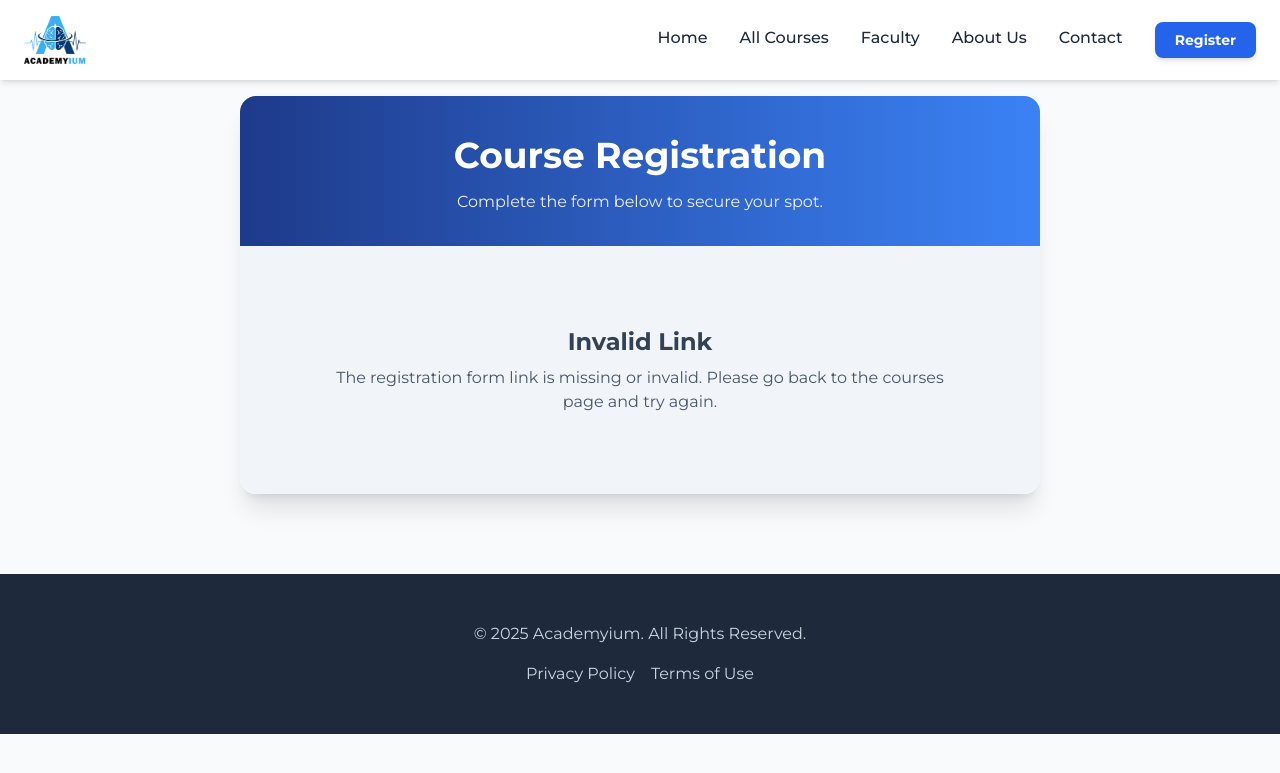
After one commit to Islam-vz7/Academyium, a PHP site: page /view/registration.php in a window 1280 px wide. The commit adds this page. Shown: the top 773 px of the page. Run offline with PHP 8.4, Linux system fonts and the light colour scheme; some libraries are stand-ins or nearby versions.

Commit message:
Registration & Feedback

```diff
--- a/include/assets/style.css
+++ b/include/assets/style.css
@@ -1,20 +1,20 @@
 /*
   ========================================
-  AEMIS - Professional & Responsive Stylesheet
+  ACADEMYIUM - Main Website Stylesheet
+  Version: 2.0 (Professional & Responsive)
   ========================================
 */
 
-/* 1. ROOT VARIABLES & GLOBAL STYLES
-  Using CSS variables for easy theme management and consistency.
-*/
+/* --- 1. ROOT VARIABLES & GLOBAL STYLES --- */
 :root {
     --primary-color: #2563eb;
     --primary-hover: #1d4ed8;
+    --secondary-color: #475569;
     --text-dark: #1e293b;
     --text-light: #f8fafc;
     --text-muted: #64748b;
     --bg-light: #f8fafc;
-    --bg-dark: #1e293b;
+    --bg-dark: #111827;
     --border-color: #e2e8f0;
     --font-main: 'Montserrat', sans-serif;
     --shadow-md: 0 4px 6px -1px rgb(0 0 0 / 0.1), 0 2px 4px -2px rgb(0 0 0 / 0.1);
@@ -32,14 +32,54 @@ body {
     line-height: 1.6;
 }
 
-/*
-  2. CORE COMPONENT STYLES
-  Styling for reusable components like buttons, cards, and navigation.
-*/
+/* --- 2. HEADER & NAVIGATION --- */
+header {
+    transition: background-color var(--transition-speed) ease, box-shadow var(--transition-speed) ease;
+}
 
 
+.form-container {
+        background-color: #ffffff;
+        border-radius: 1rem;
+        box-shadow: 0 20px 25px -5px rgb(0 0 0 / 0.1), 0 8px 10px -6px rgb(0 0 0 / 0.1);
+        overflow: hidden;
+        max-width: 800px;
+        width: 100%;
+        margin: auto;
+    }
+    .form-header {
+        background: linear-gradient(to right, #1e3a8a, #3b82f6);
+        color: white;
+        padding: 2rem;
+        text-align: center;
+    }
+    .feed-form-header {
+        background: linear-gradient(to right, #f59e0b, #fbbf24); /* Amber gradient */
+        color: white;
+        padding: 2rem;
+        text-align: center;
+    }
+    .form-header h1 { font-size: 2.25rem; font-weight: 700; }
+    .form-header p { opacity: 0.9; margin-top: 0.5rem; }
+    .iframe-wrapper {
+        position: relative;
+        width: 100%;
+        padding-top: 150%; /* Default aspect ratio for a long form */
+    }
+    .iframe-wrapper iframe {
+        position: absolute;
+        top: 0;
+        left: 0;
+        width: 100%;
+        height: 100%;
+        border: 0;
+    }
+    .error-message {
+        text-align: center;
+        padding: 4rem;
+        color: #475569;
+    }
 
-/* --- Header & Navigation --- */
 .nav-link {
     transition: color var(--transition-speed) ease;
     font-weight: 500;
@@ -82,22 +122,28 @@ body {
      background: linear-gradient(to bottom, rgba(0, 0, 0, 0.1), rgba(0, 0, 0, 0.6));
 }
 
-/* --- Buttons --- */
+/* --- 4. BUTTONS --- */
+.btn {
+    display: inline-flex;
+    align-items: center;
+    justify-content: center;
+    padding: 0.625rem 1.25rem;
+    border-radius: 0.5rem;
+    font-weight: 600;
+    text-align: center;
+    transition: all 0.3s ease;
+    border: 2px solid transparent;
+}
+
 .btn-primary {
     background-color: var(--primary-color);
     color: var(--text-light);
-    transition: background-color var(--transition-speed) ease, transform var(--transition-speed) ease, box-shadow var(--transition-speed) ease;
     box-shadow: var(--shadow-md);
-    border-radius: 8px;
 }
 .btn-primary:hover {
     background-color: var(--primary-hover);
     transform: translateY(-3px);
     box-shadow: var(--shadow-lg);
-}
-.btn-primary:focus-visible {
-    outline: 2px solid var(--primary-color);
-    outline-offset: 2px;
 }
 
 .btn-secondary {
@@ -127,125 +238,50 @@ body {
     font-weight: 700;
 }
 
-/* --- Course Cards --- */
-.course-card {
+.faculty-card {
     background-color: #ffffff;
     transition: transform var(--transition-speed) ease, box-shadow var(--transition-speed) ease;
     border: 1px solid var(--border-color);
-    border-radius: 12px;
-    overflow: hidden;
+    border-radius: 1rem;
     box-shadow: var(--shadow-md);
 }
-.course-card:hover {
-    transform: translateY(-10px);
+.faculty-card:hover {
+    transform: translateY(-8px);
     box-shadow: var(--shadow-xl);
 }
-.course-card img {
-    transition: transform var(--transition-speed) ease;
+
+/* --- 6. FOOTER --- */
+footer {
+    background-color: var(--bg-dark);
+    color: #9ca3af; /* gray-400 */
 }
-.course-card:hover img {
-    transform: scale(1.05);
+footer a {
+    transition: color var(--transition-speed) ease;
+}
+footer a:hover {
+    color: var(--text-light);
 }
 
-
-/* --- Gallery & Carousel --- */
-.gallery-img {
-    transition: transform var(--transition-speed) ease, filter var(--transition-speed) ease;
-    width: 100%;
-    height: 100%;
-    object-fit: cover;
-}
-.gallery-img:hover {
-    transform: scale(1.05);
-    filter: brightness(1.1);
+/* --- 7. RESPONSIVE MEDIA QUERIES --- */
+@media (max-width: 768px) {
+    .section-title {
+        font-size: 1.75rem;
+    }
 }
 
-.swiper-container {
-    width: 100%;
-    padding-top: 20px;
-    padding-bottom: 50px; /* Space for pagination */
-}
-
-.swiper-slide {
-    background-position: center;
-    background-size: cover;
-    width: 300px;
-    height: 300px;
-    background: #fff;
-    border-radius: 12px;
-    overflow: hidden;
-    box-shadow: var(--shadow-lg);
-}
-
-.swiper-pagination-bullet {
-    background: var(--text-muted);
-    opacity: 0.7;
-}
-
-.swiper-pagination-bullet-active {
-    background: var(--primary-color);
-    opacity: 1;
-}
-
-
-
-
-/*
-  3. RESPONSIVE MEDIA QUERIES
-  Adapting the layout for tablets and mobile phones.
-*/
-
-/* --- Tablet (and smaller) --- */
-@media (max-width: 768px) {
-    .hero-section h1 {
-        font-size: 2.5rem; /* Tailwind 'text-4xl' */
-    }
-    .hero-section p {
-        font-size: 1.125rem; /* Tailwind 'text-lg' */
-    }
-    .section-title {
-        font-size: 2rem;
-    }
-
-}
-
-/* --- Mobile Phone (and smaller) --- */
 @media (max-width: 480px) {
     body {
         font-size: 14px;
     }
-
     header nav {
         padding-left: 1rem;
         padding-right: 1rem;
     }
-
-    .hero-section h1 {
-        font-size: 2rem;
-        line-height: 1.2;
-    }
-    .hero-section p {
-        font-size: 1rem;
-    }
-
     section {
         padding-top: 4rem;
         padding-bottom: 4rem;
     }
-
     .section-title {
-        font-size: 1.75rem;
-    }
-
-    .course-card .p-6 {
-        padding: 1rem;
-    }
-    .course-card h3 {
-        font-size: 1.1rem;
-    }
-    .course-card p {
-        font-size: 0.9rem;
-        height: auto; /* Allow text to wrap naturally */
-        margin-bottom: 1rem;
+        font-size: 1.5rem;
     }
 }
--- a/view/index.php
+++ b/view/index.php
@@ -13,6 +13,7 @@
             <a href="#courses" class="btn-primary font-bold py-3 px-8 rounded-lg text-lg">Explore Our Courses</a>
         </div>
     </section>
+
 
     <!-- Featured Courses Section -->
     <section id="courses" class="py-20">
--- /dev/null
+++ b/view/registration.php
@@ -0,0 +1,32 @@
+<?php
+
+include '../include/header.php';
+
+// Get the form link from the URL, or set to empty if not provided
+$form_link = isset($_GET['form_link']) ? $_GET['form_link'] : '';
+?>
+
+<main class="pt-24 pb-20 bg-slate-50">
+    <div class="container mx-auto px-6">
+        <div class="form-container">
+            <div class="form-header">
+                <h1>Course Registration</h1>
+                <p>Complete the form below to secure your spot.</p>
+            </div>
+            <div class="p-2 md:p-4 bg-slate-100">
+                <?php if (!empty($form_link)): ?>
+                    <div class="iframe-wrapper">
+                        <iframe src="<?php echo htmlspecialchars($form_link); ?>">Loading…</iframe>
+                    </div>
+                <?php else: ?>
+                    <div class="error-message">
+                        <h2 class="text-2xl font-bold text-slate-700">Invalid Link</h2>
+                        <p class="mt-2">The registration form link is missing or invalid. Please go back to the courses page and try again.</p>
+                    </div>
+                <?php endif; ?>
+            </div>
+        </div>
+    </div>
+</main>
+
+<?php include '../include/footer.php'; ?>
```
Also changed, not shown: other parts of include/assets/style.css (+70 -5 lines), view/courses.php (+18 -4 lines), view/feedback.php (added, +32 -0 lines).
